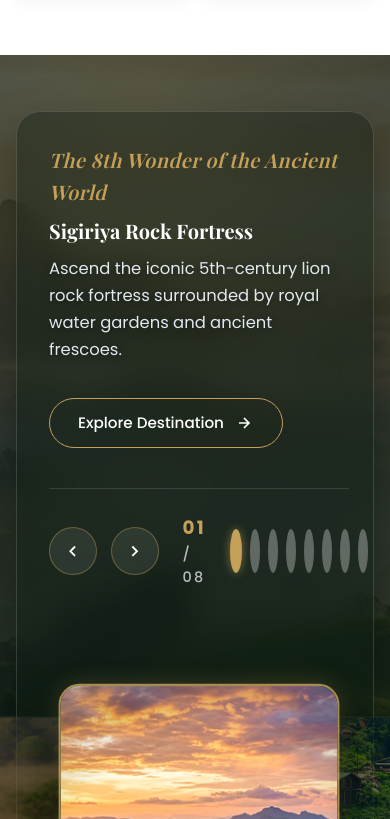
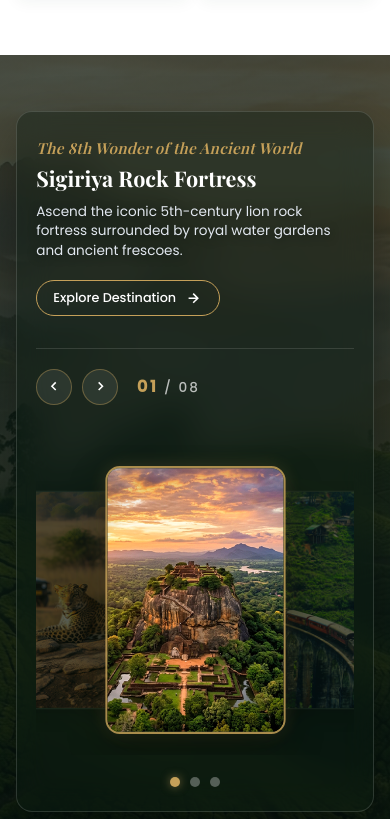
Before and after one commit to S-Sala/ayuragreen-escapes, a Next.js app: page / in a window 390 px wide. Shown: the part 1745-2564 px from the top of the page. Built offline with nearby package versions, Linux system fonts and the light colour scheme; a web font is replaced by a local one.

Commit message:
Reduce-nav-arrows-limit-slider-to-3-contained-cards-place-3-equal-dots-under-slider-and-optimize-mobile-layout

```diff
--- a/app/globals.css
+++ b/app/globals.css
@@ -413,10 +413,10 @@ button, .btn-gold, .btn-forest, .btn-outline-gold, .btn-outline-white, .social-b
 }
 
 .slider-nav-arrow {
-  width: 48px;
-  height: 48px;
-  min-width: 48px;
-  min-height: 48px;
+  width: 36px;
+  height: 36px;
+  min-width: 36px;
+  min-height: 36px;
   border-radius: 50%;
   background: rgba(255, 255, 255, 0.08);
   border: 1px solid rgba(197, 160, 89, 0.4);
@@ -424,7 +424,7 @@ button, .btn-gold, .btn-forest, .btn-outline-gold, .btn-outline-white, .social-b
   display: flex;
   align-items: center;
   justify-content: center;
-  font-size: 1.4rem;
+  font-size: 1.15rem;
   cursor: pointer;
   transition: all 0.3s cubic-bezier(0.16, 1, 0.3, 1);
 }
@@ -434,22 +434,60 @@ button, .btn-gold, .btn-forest, .btn-outline-gold, .btn-outline-white, .social-b
   border-color: #C5A059;
   color: #1B2624;
   transform: scale(1.08);
-  box-shadow: 0 6px 20px rgba(197, 160, 89, 0.4);
+  box-shadow: 0 4px 15px rgba(197, 160, 89, 0.4);
 }
 
 .destination-cta-btn {
   border: 1px solid #C5A059;
   color: #FFFFFF;
-  padding: 12px 28px;
+  padding: 10px 24px;
   border-radius: 30px;
   font-weight: 500;
-  font-size: 0.95rem;
+  font-size: 0.9rem;
   display: inline-flex;
   align-items: center;
-  gap: 10px;
+  gap: 8px;
   transition: all 0.3s ease;
   background: transparent;
   text-decoration: none;
+}
+
+/* Mobile Responsiveness for Destinations Section */
+@media (max-width: 768px) {
+  .destinations-section {
+    padding: 2.5rem 0 !important;
+  }
+  .destinations-glass-card {
+    padding: 1.5rem 1.2rem !important;
+    border-radius: 16px !important;
+  }
+  .destination-eyebrow-fade {
+    font-size: 0.95rem !important;
+    margin-bottom: 0.3rem !important;
+  }
+  .destination-title-fade {
+    font-size: clamp(1.35rem, 5vw, 1.75rem) !important;
+    margin-bottom: 0.6rem !important;
+    line-height: 1.25 !important;
+  }
+  .destination-desc-fade {
+    font-size: 0.85rem !important;
+    line-height: 1.45 !important;
+    margin-bottom: 1.2rem !important;
+  }
+  .destination-cta-btn {
+    padding: 7px 16px !important;
+    font-size: 0.8rem !important;
+    min-height: 36px !important;
+  }
+  .destinations-slider-wrapper {
+    height: 310px !important;
+  }
+  .destinations-card-item {
+    width: 175px !important;
+    height: 260px !important;
+    border-radius: 14px !important;
+  }
 }
 
 .destination-cta-btn:hover {
--- a/components/ui/DestinationsCarousel.tsx
+++ b/components/ui/DestinationsCarousel.tsx
@@ -51,20 +51,22 @@ export default function DestinationsCarousel() {
     return diff;
   };
 
+  // Map active index (0 to 7) to 3 pagination states (0, 1, 2)
+  const activeDotIndex = Math.min(2, Math.floor((activeIndex / total) * 3));
+
   return (
     <section
-      className="section-padding"
+      className="section-padding destinations-section"
       style={{
         position: "relative",
         color: "#FFFFFF",
         overflow: "hidden",
-        padding: "6rem 0",
       }}
     >
       {/* Background Scenic Image */}
       <Image
         src="/images/where-will-you-go-bg.jpg"
-        alt="Where Will You Go - Sri Lanka Tea Plantation & Mountain Landscape"
+        alt="Where Will You Go - Sri Lanka Tea Plantation Landscape"
         fill
         priority
         style={{
@@ -75,7 +77,7 @@ export default function DestinationsCarousel() {
         sizes="100vw"
       />
 
-      {/* Dark Gradient Overlay to ensure text readability & luxury contrast */}
+      {/* Dark Gradient Overlay to ensure crisp legibility */}
       <div
         style={{
           position: "absolute",
@@ -85,47 +87,34 @@ export default function DestinationsCarousel() {
         }}
       />
 
-      {/* Subtle ambient lighting glows */}
-      <div
-        style={{
-          position: "absolute",
-          top: "-15%",
-          right: "-5%",
-          width: "550px",
-          height: "550px",
-          background: "radial-gradient(circle, rgba(197, 160, 89, 0.15) 0%, rgba(0, 0, 0, 0) 70%)",
-          pointerEvents: "none",
-          zIndex: 2,
-        }}
-      />
-
       <div className="container-custom" style={{ position: "relative", zIndex: 3 }}>
 
-        {/* Main 2-Column Split Layout Container - Glassmorphic Transparent Style */}
+        {/* Main 2-Column Split Container - Transparent Glass Box */}
         <div
+          className="destinations-glass-card"
           style={{
             background: "rgba(10, 24, 18, 0.38)",
             backdropFilter: "blur(16px)",
             WebkitBackdropFilter: "blur(16px)",
             borderRadius: "24px",
             border: "1px solid rgba(255, 255, 255, 0.14)",
-            padding: "clamp(2rem, 4vw, 4rem)",
+            padding: "clamp(2rem, 3.5vw, 3.5rem)",
             boxShadow: "0 20px 50px rgba(0, 0, 0, 0.35)",
-            overflow: "visible", // Allows shadows to display smoothly without clipping
+            overflow: "hidden", // Keeps slider images strictly inside the box
           }}
         >
           <div
             className="destinations-split-grid"
             style={{
               display: "grid",
-              gridTemplateColumns: "repeat(auto-fit, minmax(300px, 1fr))",
-              gap: "3rem",
+              gridTemplateColumns: "repeat(auto-fit, minmax(280px, 1fr))",
+              gap: "2.5rem",
               alignItems: "center",
             }}
           >
 
             {/* LEFT COLUMN: Dynamic Text Content & Controls (~40%) */}
-            <div style={{ maxWidth: "460px" }}>
+            <div style={{ maxWidth: "440px" }}>
 
               {/* Eyebrow Subheading */}
               <span
@@ -135,10 +124,10 @@ export default function DestinationsCarousel() {
                   fontFamily: "var(--font-playfair), Georgia, serif",
                   fontStyle: "italic",
                   color: "#C5A059",
-                  fontSize: "1.25rem",
+                  fontSize: "1.15rem",
                   fontWeight: 500,
                   display: "block",
-                  marginBottom: "0.6rem",
+                  marginBottom: "0.5rem",
                   letterSpacing: "0.02em",
                 }}
               >
@@ -151,11 +140,11 @@ export default function DestinationsCarousel() {
                 className="destination-title-fade"
                 style={{
                   fontFamily: "var(--font-playfair), Georgia, serif",
-                  fontSize: "clamp(2rem, 3.8vw, 3rem)",
+                  fontSize: "clamp(1.8rem, 3.2vw, 2.6rem)",
                   fontWeight: 700,
                   color: "#FFFFFF",
                   lineHeight: 1.18,
-                  marginBottom: "1rem",
+                  marginBottom: "0.8rem",
                 }}
               >
                 {activeDest.name}
@@ -167,9 +156,9 @@ export default function DestinationsCarousel() {
                 className="destination-desc-fade"
                 style={{
                   color: "#E2E8F0",
-                  fontSize: "1.025rem",
-                  lineHeight: 1.65,
-                  marginBottom: "2.2rem",
+                  fontSize: "0.95rem",
+                  lineHeight: 1.6,
+                  marginBottom: "1.8rem",
                   textShadow: "0 2px 8px rgba(0,0,0,0.5)",
                 }}
               >
@@ -182,23 +171,23 @@ export default function DestinationsCarousel() {
                   href="/gallery"
                   className="destination-cta-btn"
                 >
-                  Explore Destination <BiRightArrowAlt style={{ fontSize: "1.25rem" }} />
+                  Explore Destination <BiRightArrowAlt style={{ fontSize: "1.15rem" }} />
                 </Link>
               </div>
 
-              {/* Navigation Controls & Circular Pagination Dots */}
+              {/* Navigation Controls & Counter (Sleek Small Arrow Buttons) */}
               <div
                 style={{
                   display: "flex",
                   alignItems: "center",
-                  gap: "1.5rem",
-                  marginTop: "2.5rem",
-                  paddingTop: "1.5rem",
+                  gap: "1.2rem",
+                  marginTop: "2rem",
+                  paddingTop: "1.2rem",
                   borderTop: "1px solid rgba(255, 255, 255, 0.12)",
                 }}
               >
-                {/* Arrow Buttons */}
-                <div style={{ display: "flex", gap: "0.85rem" }}>
+                {/* Arrow Buttons (Small Sleek 36px Circles) */}
+                <div style={{ display: "flex", gap: "0.6rem" }}>
                   <button
                     onClick={prevSlide}
                     aria-label="Previous destination"
@@ -219,52 +208,39 @@ export default function DestinationsCarousel() {
                 <span
                   style={{
                     color: "rgba(255, 255, 255, 0.7)",
-                    fontSize: "0.9rem",
+                    fontSize: "0.85rem",
                     fontWeight: 500,
                     letterSpacing: "0.15em",
                   }}
                 >
-                  <strong style={{ color: "#C5A059", fontSize: "1.15rem" }}>
+                  <strong style={{ color: "#C5A059", fontSize: "1.05rem" }}>
                     {String(activeIndex + 1).padStart(2, "0")}
                   </strong>{" "}
                   / {String(total).padStart(2, "0")}
                 </span>
-
-                {/* 1st Requirement: CIRCLE Pagination Dots */}
-                <div style={{ display: "flex", alignItems: "center", gap: "0.5rem", marginLeft: "auto" }}>
-                  {DESTINATIONS.map((_, idx) => (
-                    <button
-                      key={idx}
-                      onClick={() => setActiveIndex(idx)}
-                      aria-label={`Go to slide ${idx + 1}`}
-                      style={{
-                        width: idx === activeIndex ? "12px" : "10px",
-                        height: idx === activeIndex ? "12px" : "10px",
-                        borderRadius: "50%",
-                        backgroundColor: idx === activeIndex ? "#C5A059" : "rgba(255, 255, 255, 0.3)",
-                        boxShadow: idx === activeIndex ? "0 0 10px rgba(197, 160, 89, 0.6)" : "none",
-                        border: "none",
-                        cursor: "pointer",
-                        transition: "all 0.3s cubic-bezier(0.16, 1, 0.3, 1)",
-                        padding: 0,
-                      }}
-                    />
-                  ))}
-                </div>
               </div>
             </div>
 
-            {/* RIGHT COLUMN: Interactive 3D Card Slider (~60%) */}
+            {/* RIGHT COLUMN: Interactive Card Slider (Shows ONLY 3 Images Contained inside Box) */}
             <div
+              style={{
+                display: "flex",
+                flexDirection: "column",
+                alignItems: "center",
+                gap: "1.2rem",
+                width: "100%",
+              }}
+            >
+              <div
+                className="destinations-slider-wrapper"
                 style={{
                   position: "relative",
                   width: "100%",
-                height: "520px", // Increased height to prevent shadow cutoff at bottom
+                  height: "430px", // Constrained height inside container
                   display: "flex",
                   alignItems: "center",
                   justifyContent: "center",
-                padding: "2rem 0",
-                overflow: "visible", // Ensures active card drop shadows breathe naturally
+                  overflow: "hidden", // Restricts image slider strictly inside glass box
                 }}
                 onTouchStart={handleTouchStart}
                 onTouchMove={handleTouchMove}
@@ -284,36 +260,36 @@ export default function DestinationsCarousel() {
                     const offset = getOffset(idx);
                     const absOffset = Math.abs(offset);
 
-                  // Only display active card and cards within 2 steps of distance
-                  if (absOffset > 2) return null;
+                    // REQUIREMENT: Show ONLY 3 IMAGES max (Active center card, 1 Left card, 1 Right card)
+                    if (absOffset > 1) return null;
 
                     const isActive = offset === 0;
 
-                  // Dynamic transformation math for center & overlapping side cards
-                  const translateX = offset * 185; // horizontal px spacing offset
-                  const scale = isActive ? 1.04 : 0.88 - (absOffset - 1) * 0.12;
-                  const opacity = isActive ? 1 : 0.65 - (absOffset - 1) * 0.35;
-                  const zIndex = 30 - absOffset * 10;
+                    // Horizontal spacing offset keeping side cards comfortably inside the box container
+                    const translateX = offset * 145;
+                    const scale = isActive ? 1.03 : 0.84;
+                    const opacity = isActive ? 1 : 0.6;
+                    const zIndex = isActive ? 30 : 10;
 
                     return (
                       <div
                         key={dest.slug}
                         onClick={() => setActiveIndex(idx)}
+                        className="destinations-card-item"
                         style={{
                           position: "absolute",
-                        width: "270px",
-                        height: "410px",
-                        borderRadius: "20px",
+                          width: "240px",
+                          height: "360px",
+                          borderRadius: "18px",
                           overflow: "hidden",
                           transform: `translateX(${translateX}px) scale(${scale})`,
                           opacity: opacity,
                           zIndex: zIndex,
                           cursor: "pointer",
-                        transition: "transform 0.5s cubic-bezier(0.25, 1, 0.5, 1), opacity 0.5s cubic-bezier(0.25, 1, 0.5, 1), box-shadow 0.5s ease",
-                        // 2nd Requirement: Refined luxury drop shadow without edge clipping
+                          transition: "transform 0.45s cubic-bezier(0.25, 1, 0.5, 1), opacity 0.45s cubic-bezier(0.25, 1, 0.5, 1), box-shadow 0.45s ease",
                           boxShadow: isActive
-                          ? "0 18px 40px rgba(0, 0, 0, 0.45), 0 0 22px rgba(197, 160, 89, 0.25)"
-                          : "0 10px 25px rgba(0, 0, 0, 0.35)",
+                            ? "0 14px 35px rgba(0, 0, 0, 0.4), 0 0 18px rgba(197, 160, 89, 0.2)"
+                            : "0 8px 20px rgba(0, 0, 0, 0.3)",
                           border: isActive
                             ? "2px solid rgba(197, 160, 89, 0.85)"
                             : "1px solid rgba(255, 255, 255, 0.15)",
@@ -328,24 +304,63 @@ export default function DestinationsCarousel() {
                           priority={idx === 0}
                           style={{
                             objectFit: "cover",
-                          filter: isActive ? "brightness(1.02)" : "brightness(0.75)",
-                          transition: "filter 0.5s ease",
+                            filter: isActive ? "brightness(1.02)" : "brightness(0.72)",
+                            transition: "filter 0.45s ease",
                           }}
-                        sizes="300px"
+                          sizes="280px"
                         />
 
-                      {/* Subtle Vignette for visual depth */}
+                        {/* Soft Vignette */}
                         <div
                           style={{
                             position: "absolute",
                             inset: 0,
                             background: isActive
-                            ? "radial-gradient(circle at center, rgba(0,0,0,0) 60%, rgba(0,0,0,0.25) 100%)"
+                              ? "radial-gradient(circle at center, rgba(0,0,0,0) 65%, rgba(0,0,0,0.2) 100%)"
                               : "rgba(0, 0, 0, 0.25)",
                             pointerEvents: "none",
                           }}
                         />
                       </div>
+                    );
+                  })}
+                </div>
+              </div>
+
+              {/* REQUIREMENT: ONLY 3 CIRCULATION DOTS of EXACT SAME WIDTH & HEIGHT under the image slider */}
+              <div
+                style={{
+                  display: "flex",
+                  alignItems: "center",
+                  justifyContent: "center",
+                  gap: "0.6rem",
+                  marginTop: "0.2rem",
+                }}
+              >
+                {[0, 1, 2].map((dotIdx) => {
+                  const isDotActive = activeDotIndex === dotIdx;
+                  const targetSlideIndex = dotIdx === 0 ? 0 : dotIdx === 1 ? 3 : 6;
+
+                  return (
+                    <button
+                      key={dotIdx}
+                      onClick={() => setActiveIndex(targetSlideIndex)}
+                      aria-label={`Go to section ${dotIdx + 1}`}
+                      style={{
+                        width: "10px",
+                        height: "10px",
+                        minWidth: "10px",
+                        minHeight: "10px",
+                        borderRadius: "50%",
+                        backgroundColor: isDotActive ? "#C5A059" : "rgba(255, 255, 255, 0.3)",
+                        boxShadow: isDotActive ? "0 0 10px rgba(197, 160, 89, 0.6)" : "none",
+                        border: "none",
+                        cursor: "pointer",
+                        transition: "all 0.3s cubic-bezier(0.16, 1, 0.3, 1)",
+                        padding: 0,
+                        margin: 0,
+                      }}
+                    />
                   );
                 })}
               </div>
```
Lines whose indentation alone changed are shown as unchanged.
